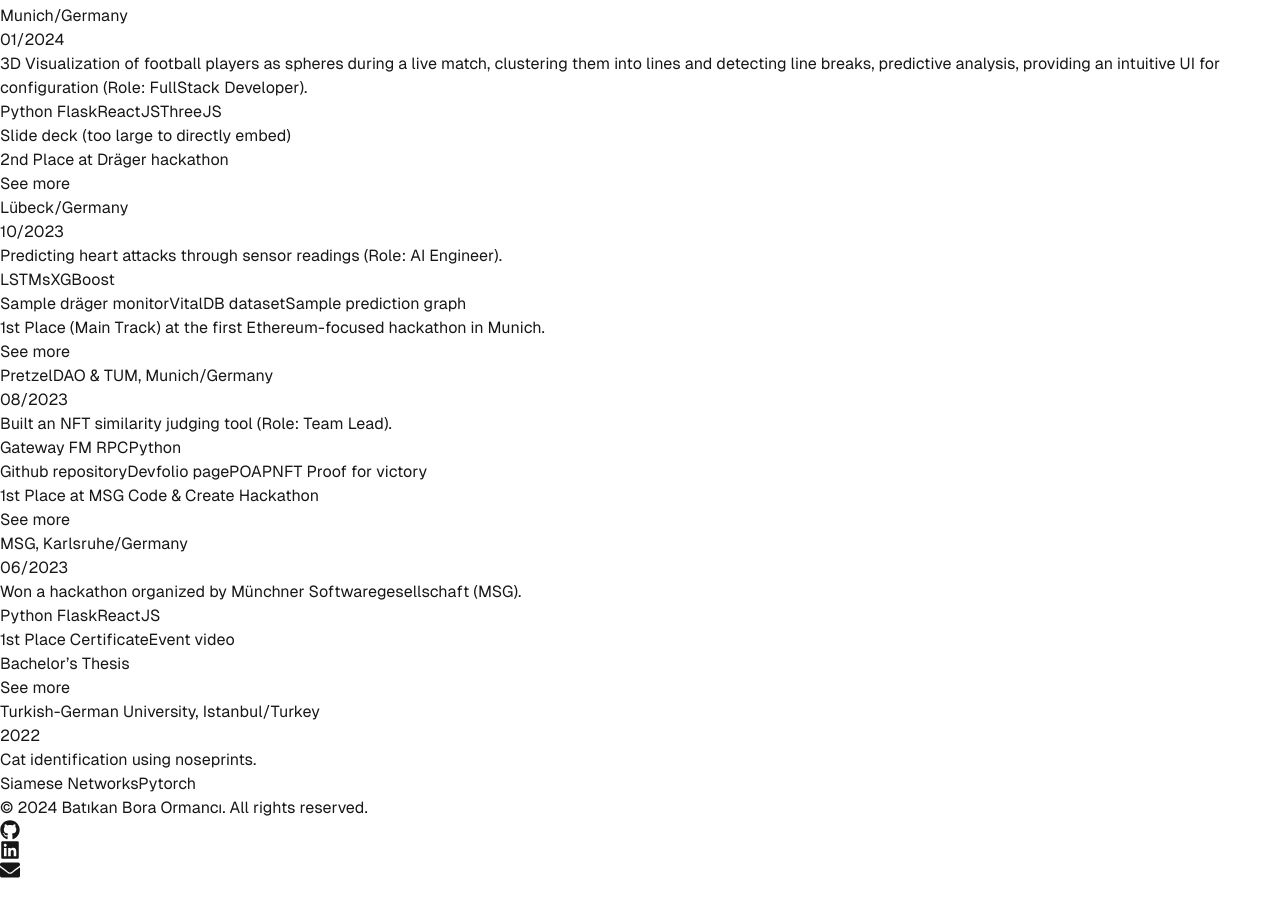
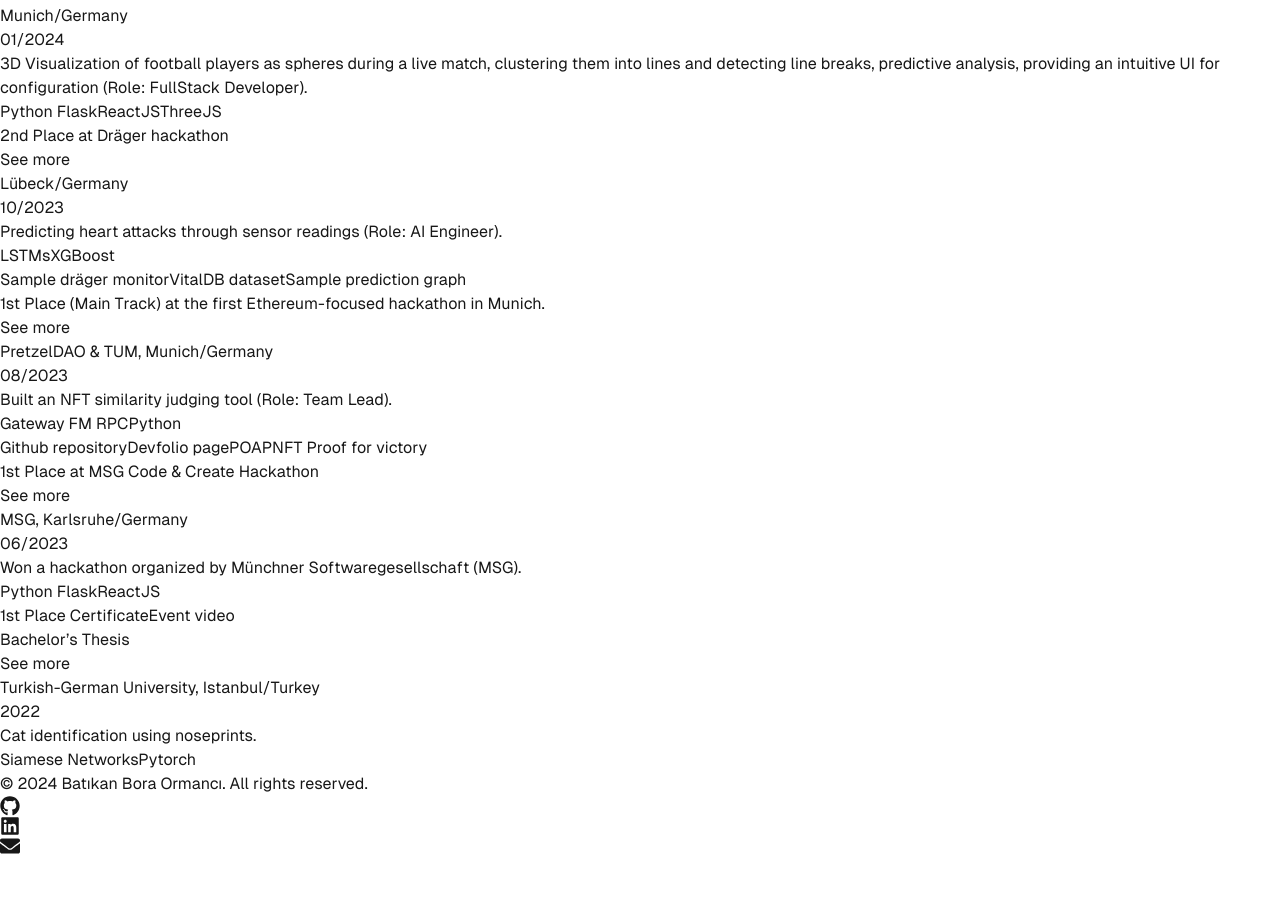
Before and after one commit to batikanor/batikanor.github.io, a Next.js app: page /projects in a window 1280 px wide. Shown: the part 1364-2268 px from the top of the page. After the commit the page ends 2244 px from the top, so only its background shows below. Built offline with nearby package versions, Linux system fonts and the light colour scheme.

Commit message:
Fix football embeds

```diff
--- a/src/components/Projects.js
+++ b/src/components/Projects.js
@@ -148,12 +148,12 @@ We got invited to the company’s Munich office to further discuss our findings.
     shortDescription: `3D Visualization of football players as spheres during a live match, clustering them into lines and detecting line breaks, predictive analysis, providing an intuitive UI for configuration (Role: FullStack Developer).`,
     longDescription: `We focused on the line breaks during football matches. We worked on clustering the players in lines, determining when lines (offensive/defensive) have been broken, predicting when line breaks are expected to come, and considering how this information can be used to evaluate game performance. We built a 3D Visualisation app of football players as spheres during a live match, clustering them into lines and counting line breaks, providing an intuitive UI for configuration. We also used classical data mining methods such as XGBoost, Random Forest, Shapley etc to conduct further predictive analysis. We worked on a special confidential cluster to which we don’t have access anymore, and we cannot share some other details due to the confidentiality clause.`,
     links: [
-      { label: "Slide deck (too large to directly embed)", url: "https://docs.google.com/presentation/d/1yYBJeLSaPj4yY4KfLBv8zaDL6jK6daeF/edit?usp=sharing&ouid=108923877595249603456&rtpof=true&sd=true" },
-
     ],
     technologies: ["Python Flask", "ReactJS", "ThreeJS"],
     gdrive_embed: [
-      // "https://docs.google.com/presentation/d/1yYBJeLSaPj4yY4KfLBv8zaDL6jK6daeF/edit?usp=sharing&ouid=108923877595249603456&rtpof=true&sd=true",
+      "https://docs.google.com/presentation/d/1TjLC77f7rv1GVfNdqpKKlxQOdSntDlcw/edit?usp=sharing&ouid=108923877595249603456&rtpof=true&sd=true",
+      "https://drive.google.com/file/d/1IPYrb_iPpduONEgdEusn32_OH1wx-8ze/view?usp=sharing",
+
     ],
 
   },
```
